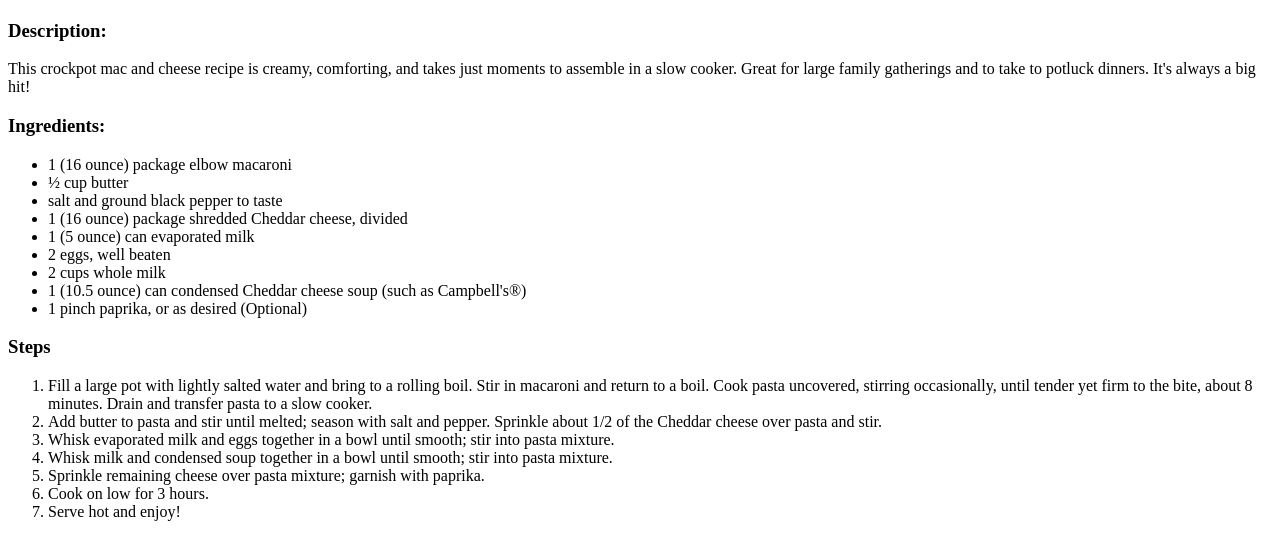
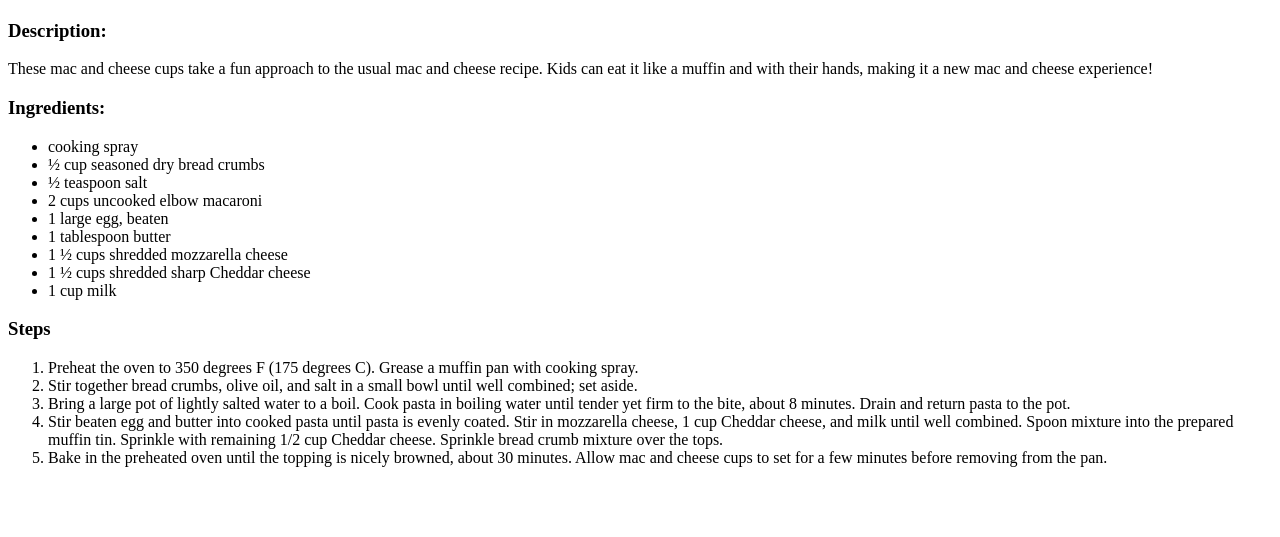
Before and after one commit to Tigershark487/odin-recipes, a plain HTML site: page recipes/mac-muffins.html in a window 1280 px wide. Shown: the part 383-920 px from the top of the page. After the commit the page ends 866 px from the top, so only its background shows below. Drawn offline with Linux system fonts and the light colour scheme.

Commit message:
Add a new page and fix old one

```diff
--- a/recipes/mac-muffins.html
+++ b/recipes/mac-muffins.html
@@ -7,33 +7,31 @@
 </head>
 <body>
     <h1>Mac and Cheese Muffins!</h1>
-        <img src="https://imagesvc.meredithcorp.io/v3/mm/image?url=https%3A%2F%2Fimages.media-allrecipes.com%2Fuserphotos%2F9319221.jpg&q=60&c=sc&orient=true&poi=auto&h=512" alt="A picture of slow-cooker mac and cheese">
+        <img src="https://www.allrecipes.com/thmb/iflwt8VT43X-TlN8in13kmr_kHQ=/750x0/filters:no_upscale():max_bytes(150000):strip_icc():format(webp)/3557771-easy-mac-and-cheese-muffins-Jenny-Anhold-4x3-1-c54cd382e8a243579ae50f4920e7f18d.jpg" alt="A picture of mac and cheese muffins">
     <h3>Description:</h3>
 
-        <p>This crockpot mac and cheese recipe is creamy, comforting, and takes just moments to assemble in a slow cooker. Great for large family gatherings and to take to potluck dinners. It's always a big hit!</p>
+        <p>These mac and cheese cups take a fun approach to the usual mac and cheese recipe. Kids can eat it like a muffin and with their hands, making it a new mac and cheese experience!</p>
 
     <h3>Ingredients:</h3>
         <ul>
-            <li>1 (16 ounce) package elbow macaroni</li>
-            <li>½ cup butter</li>
-            <li>salt and ground black pepper to taste</li>
-            <li>1 (16 ounce) package shredded Cheddar cheese, divided</li>
-            <li>1 (5 ounce) can evaporated milk</li>
-            <li>2 eggs, well beaten</li>
-            <li>2 cups whole milk</li>
-            <li>1 (10.5 ounce) can condensed Cheddar cheese soup (such as Campbell's®)</li>
-            <li>1 pinch paprika, or as desired (Optional)</li>
+            <li>cooking spray</li>
+            <li>½ cup seasoned dry bread crumbs</li>
+            <li>½ teaspoon salt</li>
+            <li>2 cups uncooked elbow macaroni</li>
+            <li>1 large egg, beaten</li>
+            <li>1 tablespoon butter</li>
+            <li>1 ½ cups shredded mozzarella cheese</li>
+            <li>1 ½ cups shredded sharp Cheddar cheese</li>
+            <li>1 cup milk</li>
         </ul>
 
     <h3>Steps</h3>
         <ol>
-            <li>Fill a large pot with lightly salted water and bring to a rolling boil. Stir in macaroni and return to a boil. Cook pasta uncovered, stirring occasionally, until tender yet firm to the bite, about 8 minutes. Drain and transfer pasta to a slow cooker. </li>
-            <li>Add butter to pasta and stir until melted; season with salt and pepper. Sprinkle about 1/2 of the Cheddar cheese over pasta and stir. </li>
-            <li>Whisk evaporated milk and eggs together in a bowl until smooth; stir into pasta mixture. </li>
-            <li> Whisk milk and condensed soup together in a bowl until smooth; stir into pasta mixture. </li>
-            <li>Sprinkle remaining cheese over pasta mixture; garnish with paprika. </li>
-            <li>Cook on low for 3 hours.</li>
-            <li>Serve hot and enjoy!</li>
+            <li>Preheat the oven to 350 degrees F (175 degrees C). Grease a muffin pan with cooking spray.</li>
+            <li>Stir together bread crumbs, olive oil, and salt in a small bowl until well combined; set aside.</li>
+            <li>Bring a large pot of lightly salted water to a boil. Cook pasta in boiling water until tender yet firm to the bite, about 8 minutes. Drain and return pasta to the pot.</li>
+            <li> Stir beaten egg and butter into cooked pasta until pasta is evenly coated. Stir in mozzarella cheese, 1 cup Cheddar cheese, and milk until well combined. Spoon mixture into the prepared muffin tin. Sprinkle with remaining 1/2 cup Cheddar cheese. Sprinkle bread crumb mixture over the tops.</li>
+            <li>Bake in the preheated oven until the topping is nicely browned, about 30 minutes. Allow mac and cheese cups to set for a few minutes before removing from the pan.</li>
         </ol>
 </body>
 </html>
```
Also changed, not shown: recipes/slow-cooker-mac.html (+39 -0 lines).
